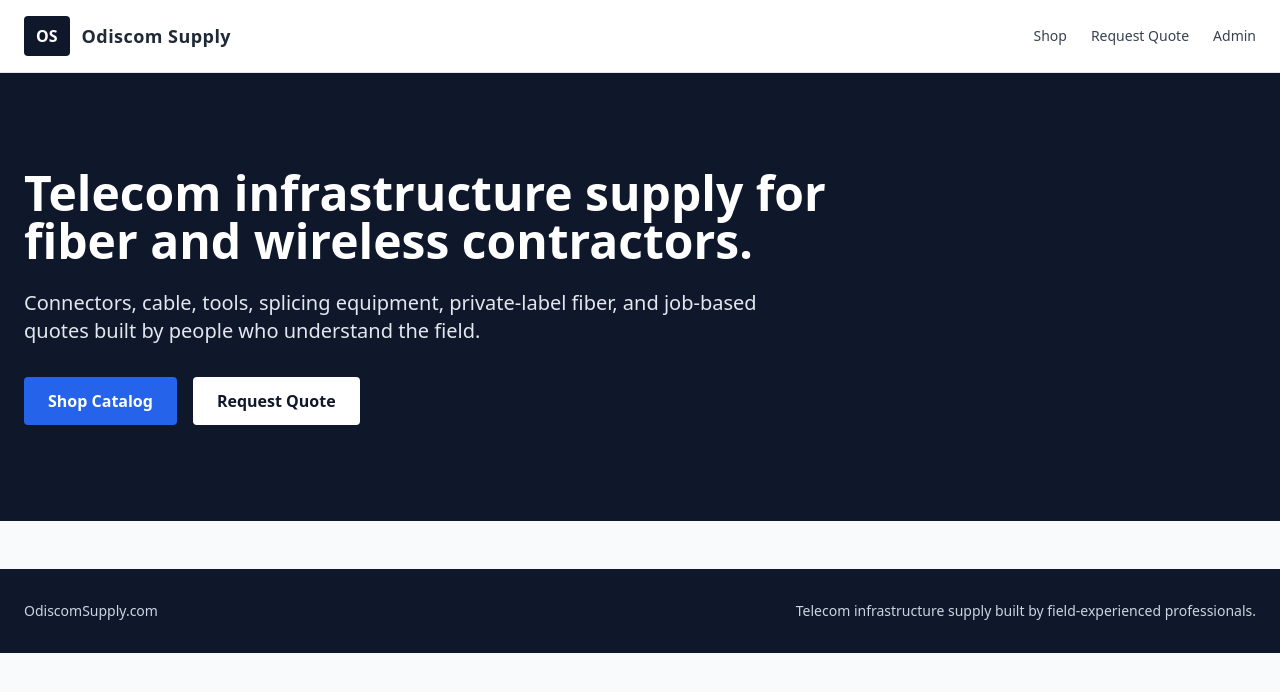
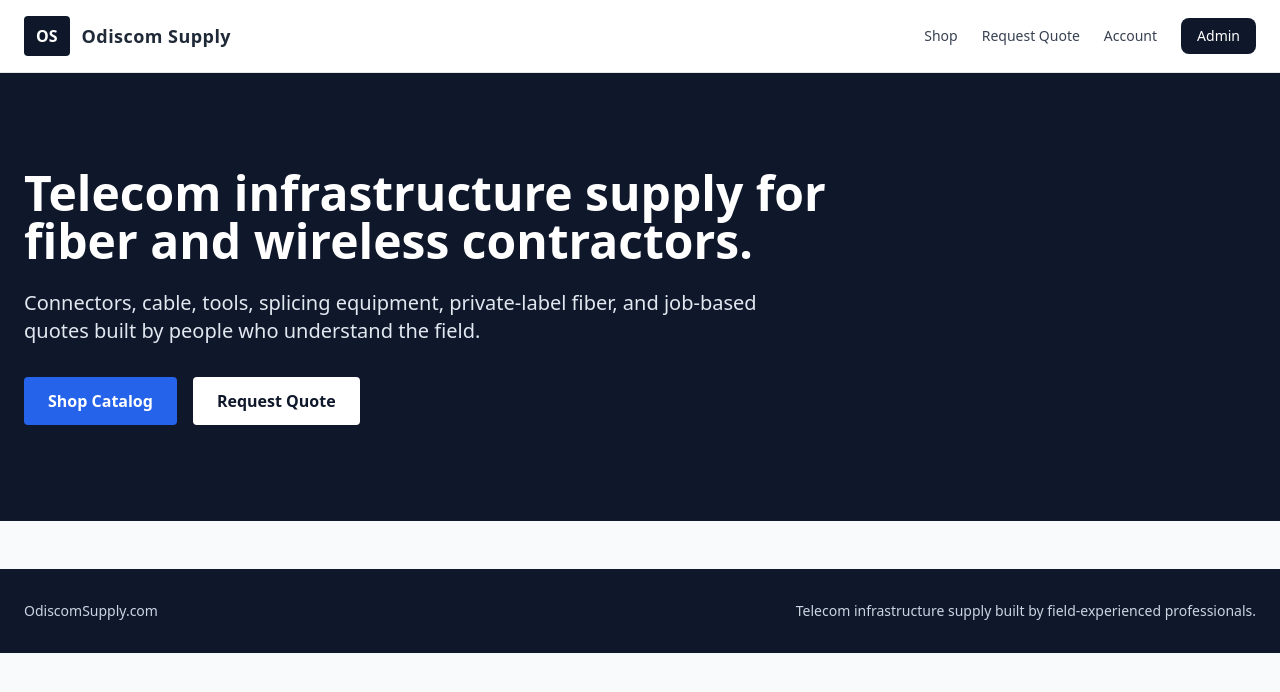
Before and after one commit to odiscom/odiscom-supply, a Next.js app: page / in a window 1280 px wide. Shown: the top 692 px of the page. Built offline with nearby package versions, Linux system fonts and the light colour scheme.

Commit message:
Update site header navigation

```diff
--- a/components/Header.js
+++ b/components/Header.js
@@ -8,10 +8,11 @@ export default function Header() {
           <div className="bg-slate-900 text-white font-bold rounded px-3 py-2">OS</div>
           <span className="font-bold text-lg text-gray-800 tracking-wide">Odiscom Supply</span>
         </Link>
-        <nav className="flex gap-6 text-gray-700 font-medium text-sm">
+        <nav className="hidden md:flex gap-6 text-gray-700 font-medium text-sm items-center">
           <Link href="/shop">Shop</Link>
           <Link href="/quote">Request Quote</Link>
-          <Link href="/admin/quotes">Admin</Link>
+          <Link href="/account">Account</Link>
+          <Link href="/admin" className="bg-slate-900 text-white px-4 py-2 rounded-lg">Admin</Link>
         </nav>
       </div>
     </header>
```
